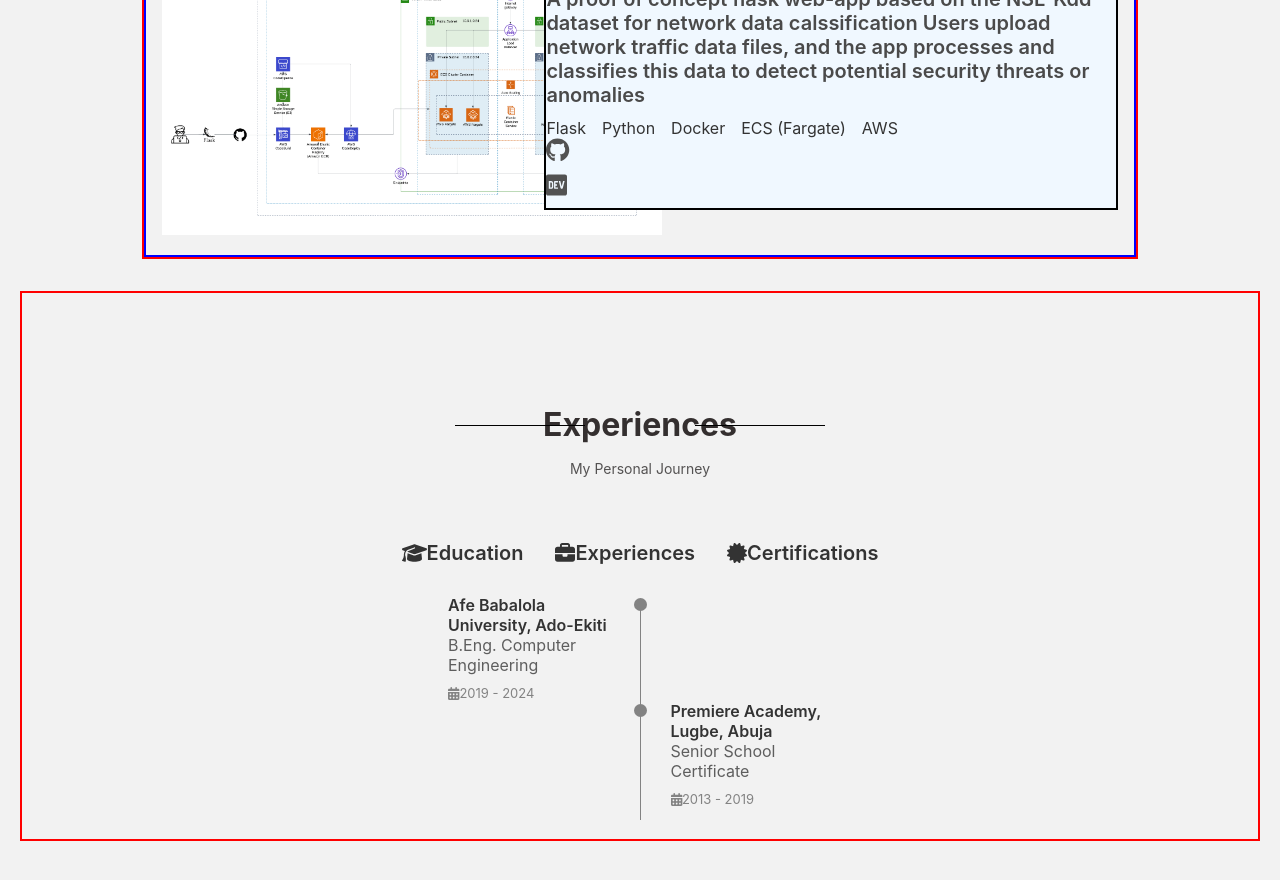
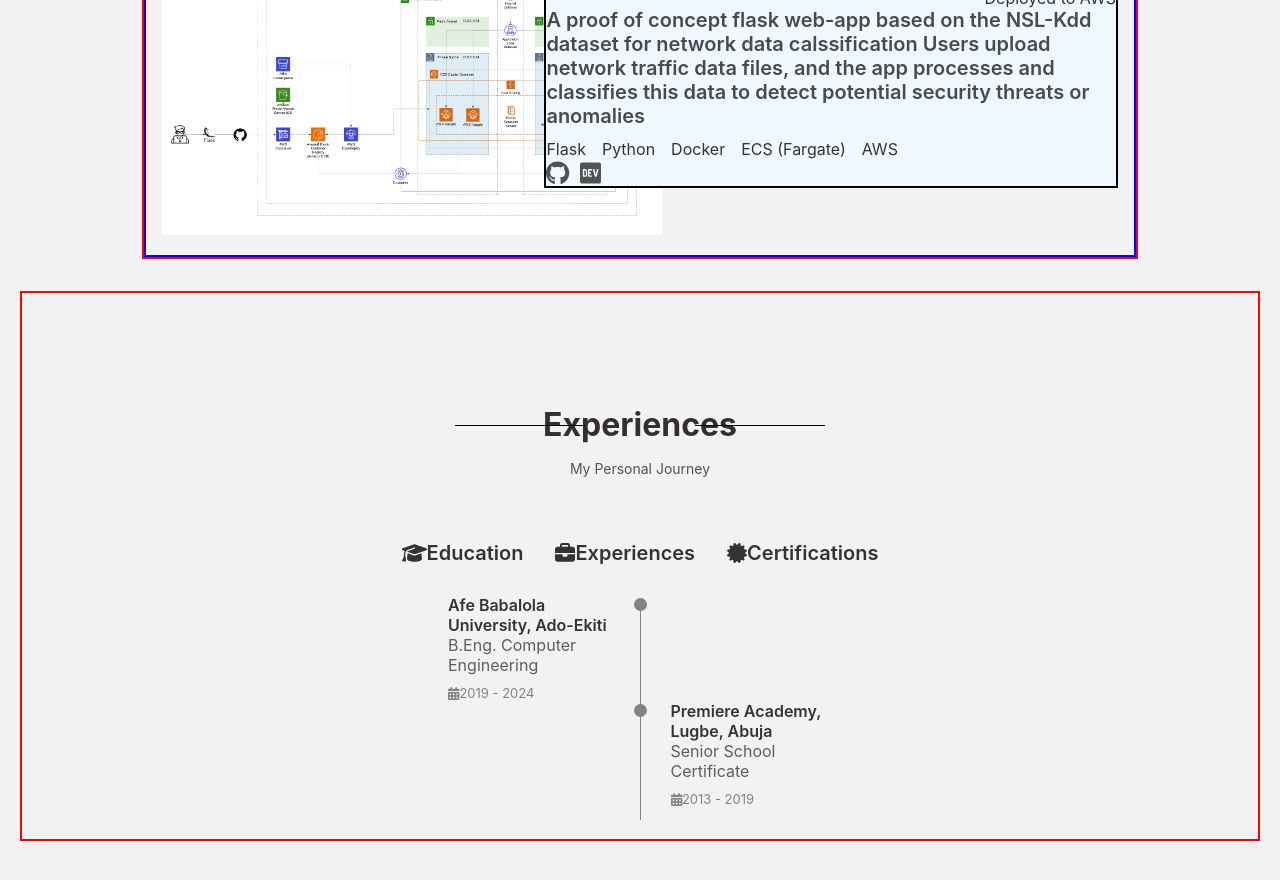
Before and after one commit to VSI12/Portfolio_v2, a Next.js app: page / in a window 1280 px wide. Shown: the part 1680-2560 px from the top of the page. Built offline with nearby package versions, Linux system fonts and the light colour scheme; no server answers.

Commit message:
git and dev icons working fine

```diff
--- a/src/components/Projects/projects.module.css
+++ b/src/components/Projects/projects.module.css
@@ -99,12 +99,17 @@
   padding-bottom: 11px;
 }
 .projects__link{
-  display: flex;
-  font-size: 1.5rem;
-  width: 35px;
-  height: 35px;
+  display: inline-block;
+  width: 24px;  /* Set width */
+  height: 24px; /* Set height */
+  font-size: 24px;
   color: rgb(82, 82, 82);
   transition: all 0.3s ease-in-out;
+  margin-right: 10px;
+}
+.projects__link:hover{
+  color: #000;
+  transform: translateY(-5px);
 }
 
 
```
